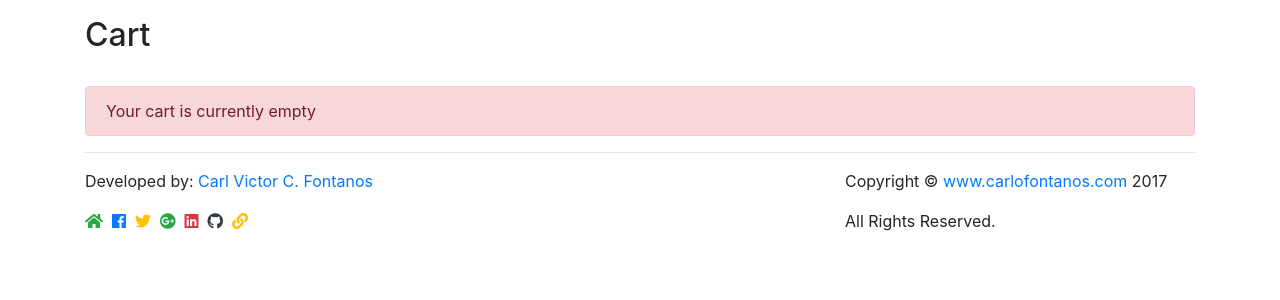
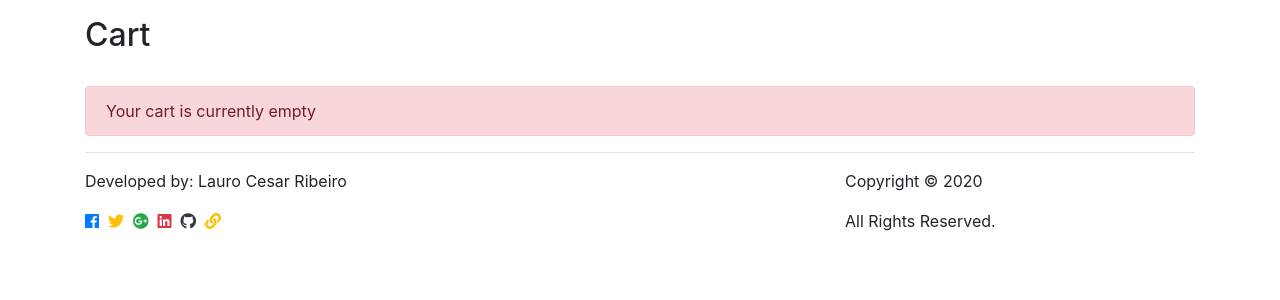
Before and after one commit to LauroCRibeiro/Django-MultiVendor-Ecommerce-, a Django app: page /ecommerce/cart/ in a window 1280 px wide. Shown: the part 56-356 px from the top of the page. Run offline with Django 3.2, Linux system fonts and the light colour scheme; some libraries are stand-ins or nearby versions.

Commit message:
Update base.html

```diff
--- a/ecommerce/templates/ecommerce/base.html
+++ b/ecommerce/templates/ecommerce/base.html
@@ -55,33 +55,30 @@
 			<hr />
 			<div class="row">
 				<div class="col-lg-8 col-md-8">
-					<p>Developed by: <a href="http://carlofontanos.com" target="_blank">Carl Victor C. Fontanos</a></p>
+					<p>Developed by: Lauro Cesar Ribeiro</a></p>
 					<div class="personal-sm">
-						<a href="http://carlofontanos.com/about-me">
-							<i class="fa fa-home text-success" title=""> </i>&nbsp;
-						</a>
-						<a href="https://www.facebook.com/carlo.fontanos" target="_blank" title="Facebook">
+						<a href="https://www.facebook.com" target="_blank" title="Facebook">
 							<i class="fab fa-facebook text-primary"> </i>&nbsp;
 						</a>
-						<a href="https://twitter.com/carlofontanos" target="_blank" title="Twitter">
+						<a href="https://www.twitter.com" target="_blank" title="Twitter">
 							<i class="fab fa-twitter text-warning"> </i>&nbsp;
 						</a>
-						<a href="https://plus.google.com/u/0/107219338853998242780/about" target="_blank" title="GooglePlus">
+						<a href="https://myaccount.google.com/" target="_blank" title="GooglePlus">
 							<i class="fab fa-google-plus text-success"> </i>&nbsp;
 						</a>
-						<a href="https://ph.linkedin.com/in/carlfontanos" target="_blank" title="Linkedin">
+						<a href="https://www.linkedin.com" target="_blank" title="Linkedin">
 							<i class="fab fa-linkedin text-danger"> </i>&nbsp;
 						</a>
-						<a href="https://github.com/carlo-fontanos" target="_blank" title="Github">
+						<a href="https://www.github.com" target="_blank" title="Github">
 							<i class="fab fa-github text-dark"> </i>&nbsp;
 						</a>
-						<a href="mailto:carl.fontanos@gmail.com" title="Contact Me">
+						<a href="https://www.google.com" title="Contact Me">
 							<i class="fa fa-link text-warning"> </i>
 						</a>
 					</div>
 				</div>
 				<div class="col-lg-4 col-md-4">
-					<p>Copyright &copy <a href="http://carlofontanos.com" target="_blank">www.carlofontanos.com</a> 2017</p>
+					<p>Copyright &copy  2020</p>
 					<p>All Rights Reserved.</p>
 				</div>
 			</div>
```
